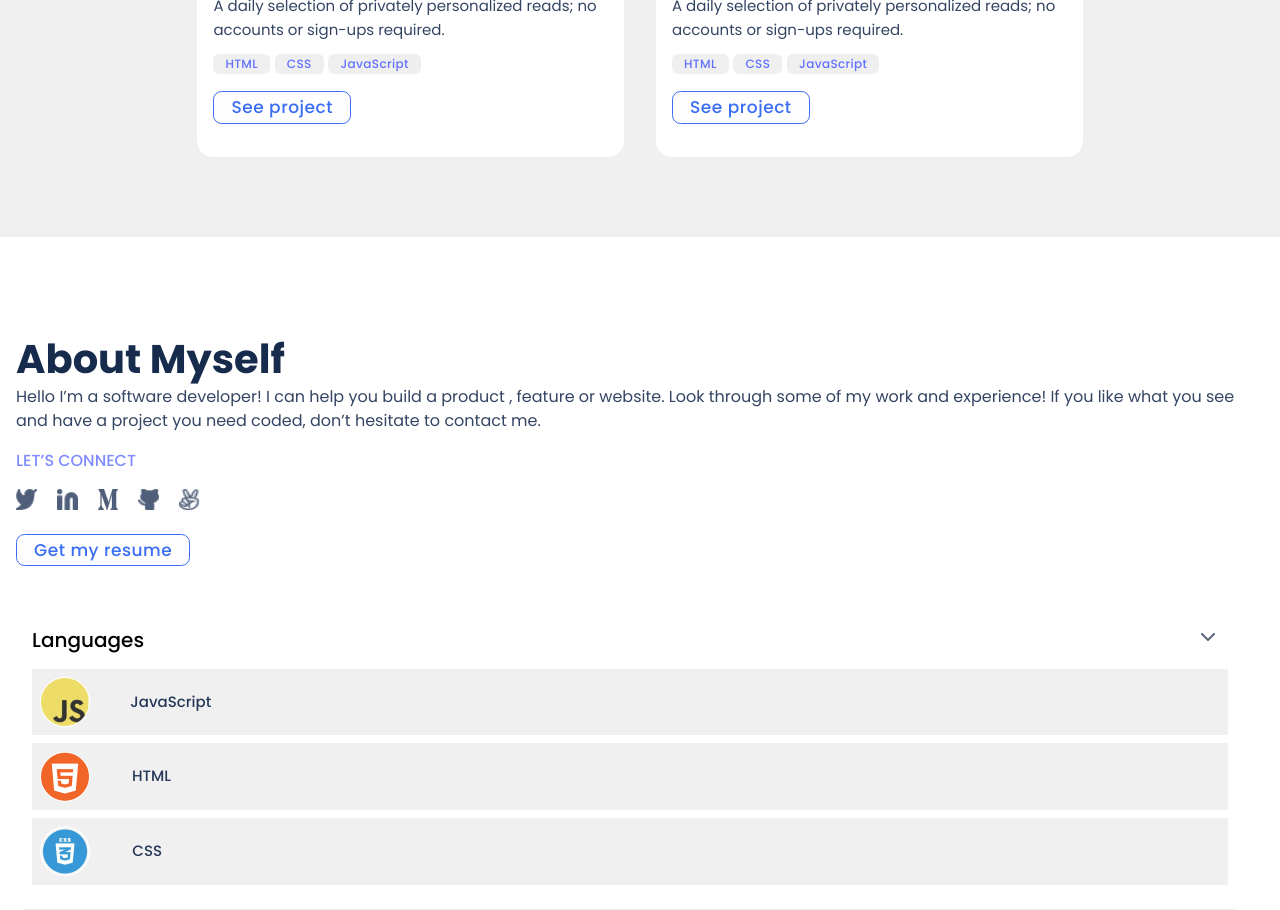
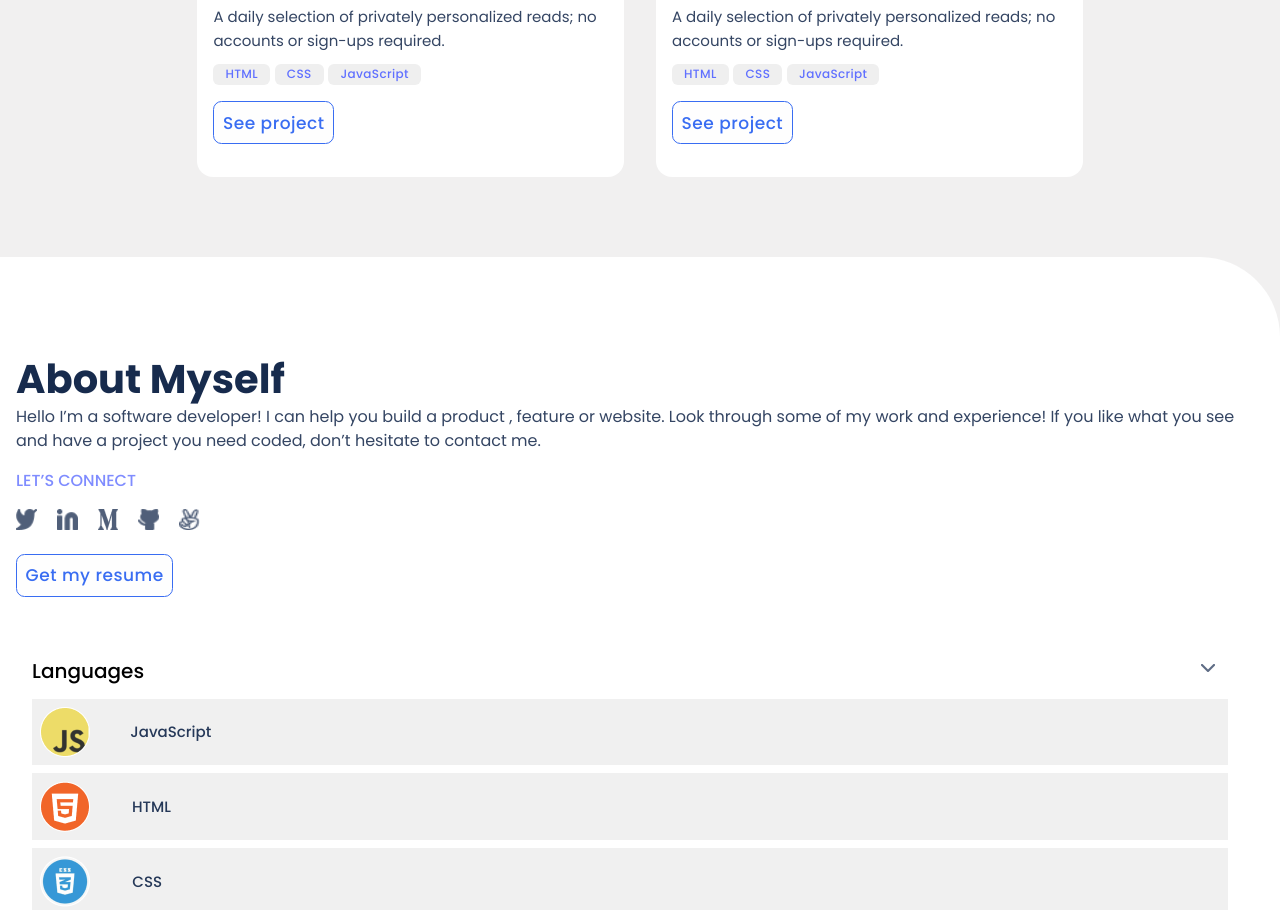
Before and after one commit to chudisoft/Portfolio-Microverse, a website: page index.html in a window 1280 px wide. Shown: the part 1755-2665 px from the top of the page. Drawn offline with Linux system fonts and the light colour scheme.

Commit message:
Added about and work section using CSS flexbox and grid. Fix Style Linters errors Fixed border raduis for about section. Fixed padding for project buttons.

```diff
--- a/assets/css/style.css
+++ b/assets/css/style.css
@@ -145,6 +145,7 @@ main {
   padding: 1em;
   padding-bottom: 10em;
   min-height: 90vh;
+  border-radius: 0 5em 0 0;
 }
 
 .flex-container {
@@ -257,6 +258,7 @@ main {
   color: #396df2;
   border: #396df2 solid 0.1em;
   margin-bottom: 1em;
+  padding: 0.5em;
 }
 
 .about-background > h2 {
```
